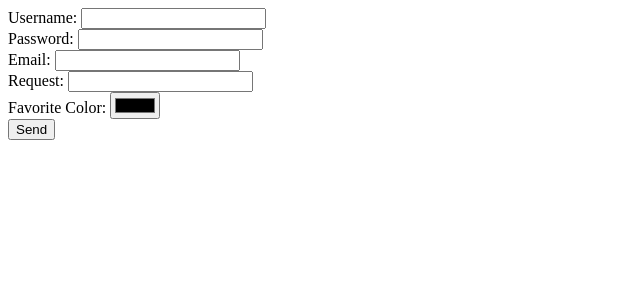
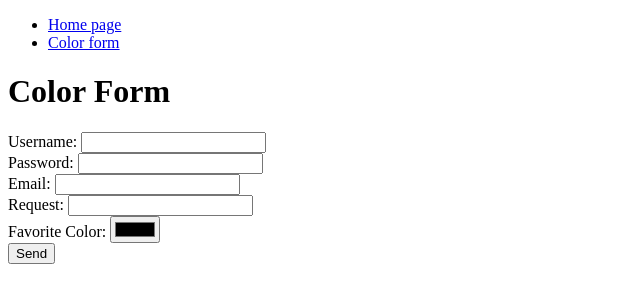
Before and after one commit to YoyoBL/Color_Form, a plain HTML site: page colorForm.html in a window 1280 px wide. Shown: the whole page, without its empty margins (0-640 px from the left). Drawn offline with Linux system fonts and the light colour scheme.

Commit message:
Added Index

```diff
--- a/colorForm.html
+++ b/colorForm.html
@@ -7,6 +7,16 @@
       <title>Color Form</title>
    </head>
    <body>
+      <ul>
+         <li>
+            <a href="./">Home page</a>
+         </li>
+         <li>
+            <a href="./colorForm.html">Color form</a>
+         </li>
+      </ul>
+      <h1>Color Form</h1>
+
       <form action="https://formspree.io/f/mzbwlkoj" method="POST">
          Username:
          <input type="text" name="Username" />
```
Also changed, not shown: index.html (added, +19 -0 lines).
